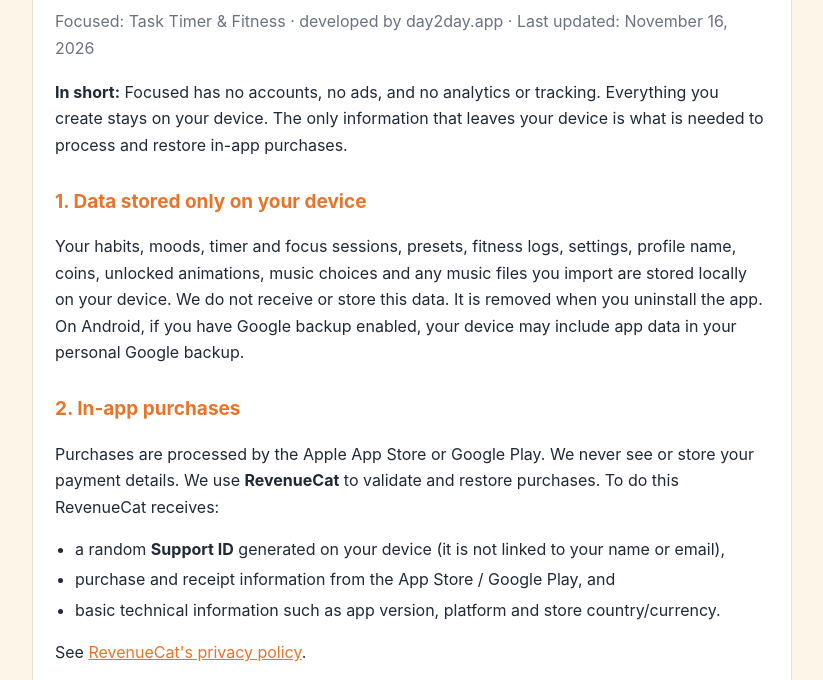
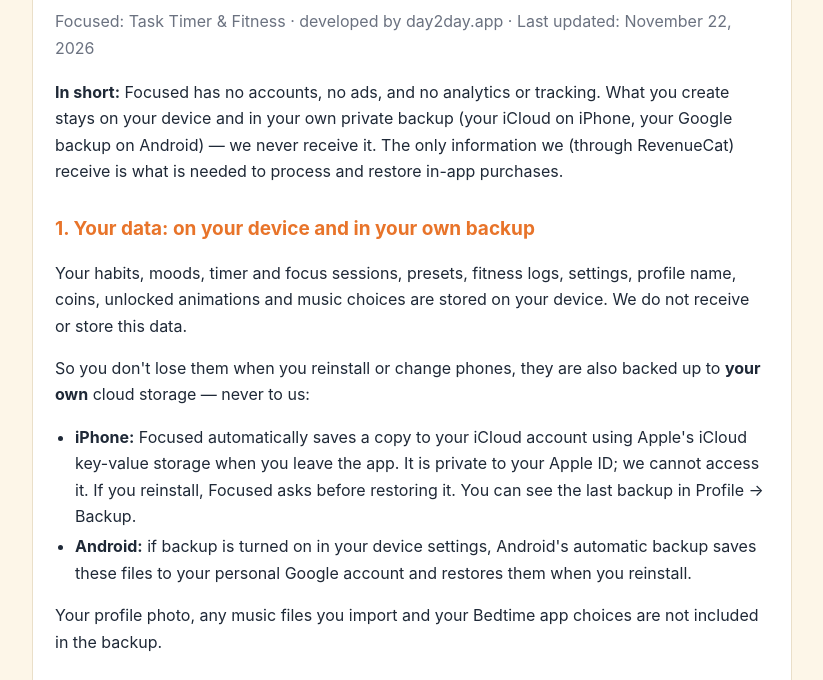
Before and after one commit to zunayed-apps/focused-privacy, a plain HTML site: page index.html in a window 1280 px wide. Shown: the part 99-779 px from the top of the page, without its empty margins (228-1051 px from the left). Drawn offline with Linux system fonts and the light colour scheme.

Commit message:
Privacy policy: describe the free iCloud / Android backup and Support ID restore

```diff
--- a/index.html
+++ b/index.html
@@ -18,12 +18,18 @@
 <body>
 <main><div class="card">
 <h1>Privacy Policy</h1>
-<p class="meta">Focused: Task Timer &amp; Fitness · developed by day2day.app · Last updated: November 16, 2026</p>
+<p class="meta">Focused: Task Timer &amp; Fitness · developed by day2day.app · Last updated: November 22, 2026</p>
 
-<p><strong>In short:</strong> Focused has no accounts, no ads, and no analytics or tracking. Everything you create stays on your device. The only information that leaves your device is what is needed to process and restore in-app purchases.</p>
+<p><strong>In short:</strong> Focused has no accounts, no ads, and no analytics or tracking. What you create stays on your device and in your own private backup (your iCloud on iPhone, your Google backup on Android) — we never receive it. The only information we (through RevenueCat) receive is what is needed to process and restore in-app purchases.</p>
 
-<h2>1. Data stored only on your device</h2>
-<p>Your habits, moods, timer and focus sessions, presets, fitness logs, settings, profile name, coins, unlocked animations, music choices and any music files you import are stored locally on your device. We do not receive or store this data. It is removed when you uninstall the app. On Android, if you have Google backup enabled, your device may include app data in your personal Google backup.</p>
+<h2>1. Your data: on your device and in your own backup</h2>
+<p>Your habits, moods, timer and focus sessions, presets, fitness logs, settings, profile name, coins, unlocked animations and music choices are stored on your device. We do not receive or store this data.</p>
+<p>So you don't lose them when you reinstall or change phones, they are also backed up to <strong>your own</strong> cloud storage — never to us:</p>
+<ul>
+  <li><strong>iPhone:</strong> Focused automatically saves a copy to your iCloud account using Apple's iCloud key-value storage when you leave the app. It is private to your Apple ID; we cannot access it. If you reinstall, Focused asks before restoring it. You can see the last backup in Profile → Backup.</li>
+  <li><strong>Android:</strong> if backup is turned on in your device settings, Android's automatic backup saves these files to your personal Google account and restores them when you reinstall.</li>
+</ul>
+<p>Your profile photo, any music files you import and your Bedtime app choices are not included in the backup.</p>
 
 <h2>2. In-app purchases</h2>
 <p>Purchases are processed by the Apple App Store or Google Play. We never see or store your payment details. We use <strong>RevenueCat</strong> to validate and restore purchases. To do this RevenueCat receives:</p>
@@ -35,7 +41,7 @@
 <p>See <a href="https://www.revenuecat.com/privacy">RevenueCat's privacy policy</a>.</p>
 
 <h2>3. Support ID</h2>
-<p>Your Support ID (Profile → About) is a random code created on your device. If you contact us about a purchase, sharing it lets us find your purchase records. A reinstall creates a new Support ID; your purchases can still be recovered with "Restore purchases".</p>
+<p>Your Support ID (shown under your name in Profile) is a random code created on your device. If you contact us about a purchase, sharing it lets us find your purchase records. It is included in your backup, so it stays the same when you reinstall and restore. Without a backup, a reinstall creates a new Support ID; your purchases can still be recovered with "Restore purchases".</p>
 
 <h2>4. Bedtime Mode and app blocking</h2>
 <ul>
@@ -54,12 +60,13 @@
 <p>Focused is not directed at children under 13 (or the minimum age of digital consent in your country). We do not knowingly collect personal information from children.</p>
 
 <h2>8. Your rights</h2>
-<p>Because your content stays on your device, deleting the app deletes it. To ask about or delete the purchase records linked to your Support ID, email us with your Support ID. Depending on where you live (for example the EEA/UK or California) you may have additional rights; contact us to exercise them.</p>
+<p>We hold no copy of your content: it lives on your device and in your own iCloud or Google backup. Deleting the app removes it from the device; a backup in your own cloud account is replaced by the next backup (for example after you choose "Start fresh"). To ask about or delete the purchase records linked to your Support ID, email us with your Support ID. Depending on where you live (for example the EEA/UK or California) you may have additional rights; contact us to exercise them.</p>
 
 <h2>9. Third-party services</h2>
 <ul>
   <li>Apple App Store and Google Play Billing — payment processing</li>
   <li>RevenueCat — purchase validation and restoring purchases</li>
+  <li>Apple iCloud (iPhone) and Android backup to your Google account — your own private backup of your app data; we cannot access it</li>
 </ul>
 
 <h2>10. Changes</h2>
```
